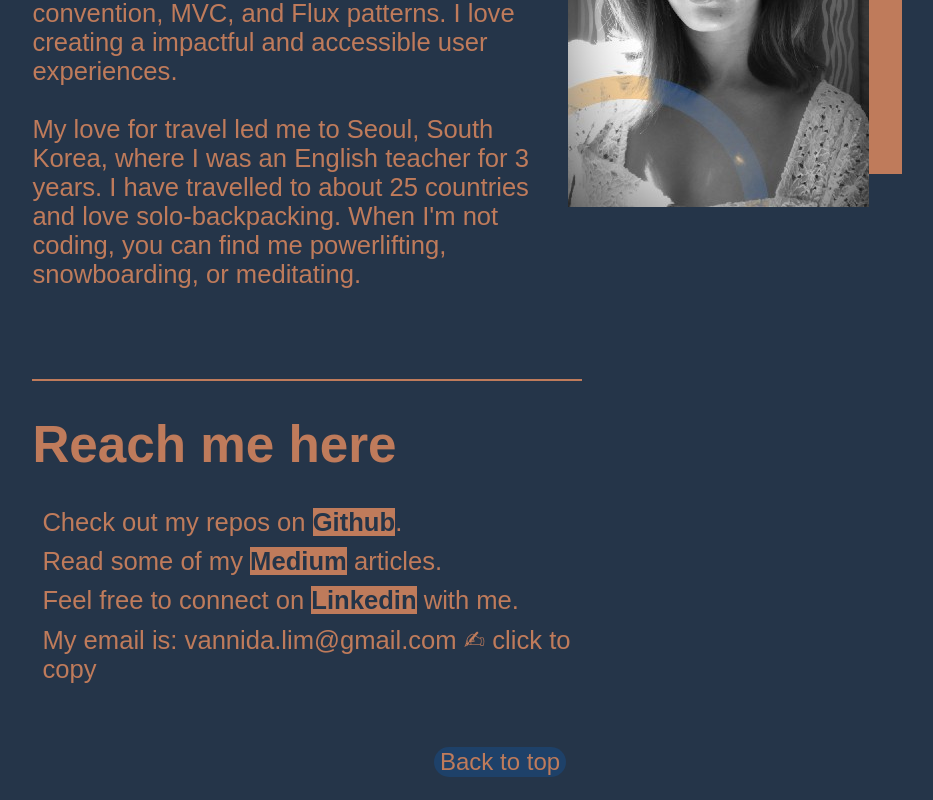
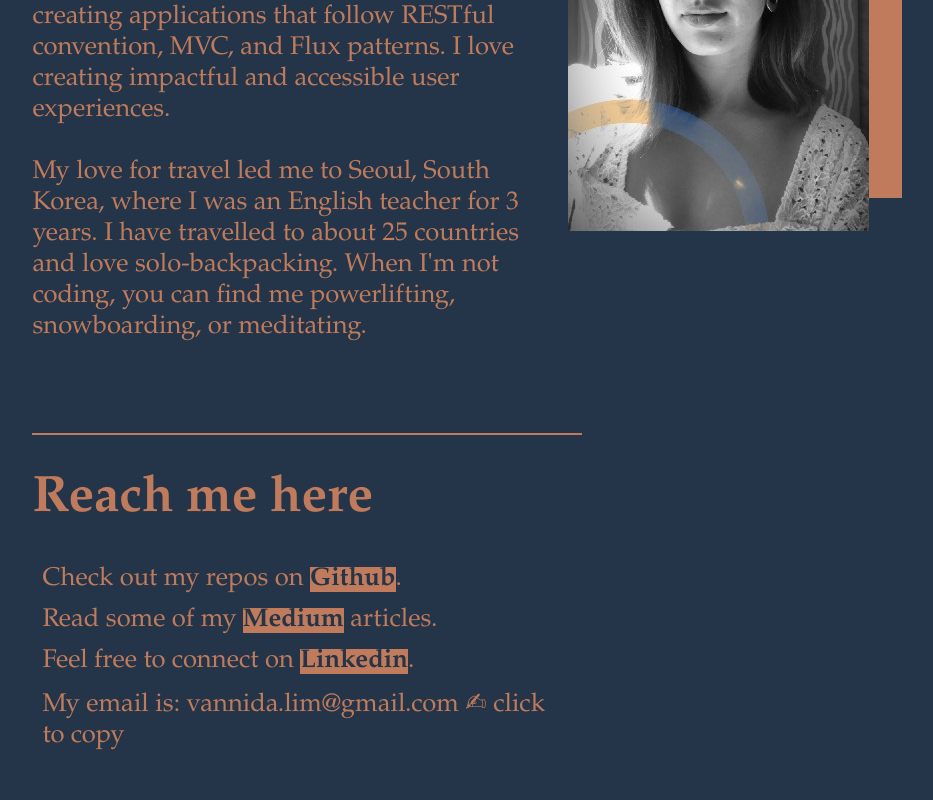
Before and after one commit to vannida-lim/portfolio-site, a React (Create React App) app: page / in a window 1280 px wide. Shown: the part 2318-3118 px from the top of the page, without its empty margins (206-1139 px from the left). Built offline with nearby package versions, Linux system fonts and the light colour scheme.

Commit message:
Modified font and cleaned up unused files

```diff
--- a/src/AboutMe.js
+++ b/src/AboutMe.js
@@ -97,7 +97,7 @@ class AboutMe extends Component {
                     <Blurb>
                         <hr style={this.hrStyle}></hr>
                         <h1>In a nutshell</h1>
-                        <div>Nice to meet you! I'm a full stack developer specializing in JavaScript, Ruby, Rails, Node.js, React.js, SQL and NoSQL. I enjoy creating applications that follow RESTful convention, MVC, and Flux patterns. I love creating a impactful and accessible user experiences.</div>
+                        <div>Nice to meet you! I'm a full stack developer specializing in JavaScript, Ruby, Rails, Node.js, React.js, SQL and NoSQL. I enjoy creating applications that follow RESTful convention, MVC, and Flux patterns. I love creating impactful and accessible user experiences.</div>
                         <br/>
                         <div>My love for travel led me to Seoul, South Korea, where I was an English teacher for 3 years. I have travelled to about 25 countries and love solo-backpacking. When I'm not coding, you can find me powerlifting, snowboarding, or meditating.</div>
                     </Blurb>
@@ -113,7 +113,7 @@ class AboutMe extends Component {
                         Read some of my <a href='https://medium.com/@vannida.lim' style={this.hrefStyle}>Medium</a> articles.
                     </div>
                     <div style={this.socialsDivStyle}>
-                        Feel free to connect on <a href='https://www.linkedin.com/in/vannida-lim/' style={this.hrefStyle}>Linkedin</a> with me.
+                        Feel free to connect on <a href='https://www.linkedin.com/in/vannida-lim/' style={this.hrefStyle}>Linkedin</a>.
                     </div>
                     <div style={this.socialsDivStyle}>
                         My email is:
--- a/src/App.js
+++ b/src/App.js
@@ -1,24 +1,24 @@
 import React, { Component } from 'react';
-import styled from 'styled-components';
+// import styled from 'styled-components';
 
 import Header from './Header';
 import Hero from './Hero';
 import Work from './Work';
 import AboutMe from './AboutMe';
-import Footer from './Footer';
+// import Footer from './Footer';
 
-const BackToTop = styled.button`
-  margin: 15px;
-  font-size: 1.5em;
-  font-family: 'Cormorant', sans-serif;
-  margin-left: 50%;
-  behavior: smooth;
-  color: #BF7B5B;
-  background-color: #1E4169;
-  cursor: pointer;
-  border: none;
-  border-radius: 50px;
-`
+// const BackToTop = styled.button`
+//   margin: 15px;
+//   font-size: 1.5em;
+//   font-family: 'Cormorant', sans-serif;
+//   margin-left: 50%;
+//   behavior: smooth;
+//   color: #BF7B5B;
+//   background-color: #1E4169;
+//   cursor: pointer;
+//   border: none;
+//   border-radius: 50px;
+// `
 
 
 class App extends Component {
@@ -34,8 +34,8 @@ class App extends Component {
         <Hero/>
         <Work/>
         <AboutMe/>
-        <Footer/>
-        <BackToTop onClick={() => this.scroll()}>Back to top</BackToTop>
+        {/* <Footer/> */}
+        {/* <BackToTop onClick={() => this.scroll()}>Back to top</BackToTop> */}
       </div>
     );
   }
--- a/src/Work.js
+++ b/src/Work.js
@@ -18,7 +18,6 @@ const Header = styled.div`
 `;
 
 const Project = styled.div`
-    // font-size: 1.6em;
     margin: 1em;
     padding: 0.5em;
     position: relative;
--- a/src/index.css
+++ b/src/index.css
@@ -1,12 +1,17 @@
 body {
   margin: 0;
-  font-family: 'Cormorant', sans-serif;
+  font-family: 'Palatino', serif;
   color: #BF7B5B;
   -webkit-font-smoothing: antialiased;
   -moz-osx-font-smoothing: grayscale;
   background-color: #253549;
   overflow-x: hidden;
 }
+
+/* @font-face {
+  font-family: 'Cormorant';
+  src: url();
+} */
 
 div::selection {
   background: #E7AE92;
```
